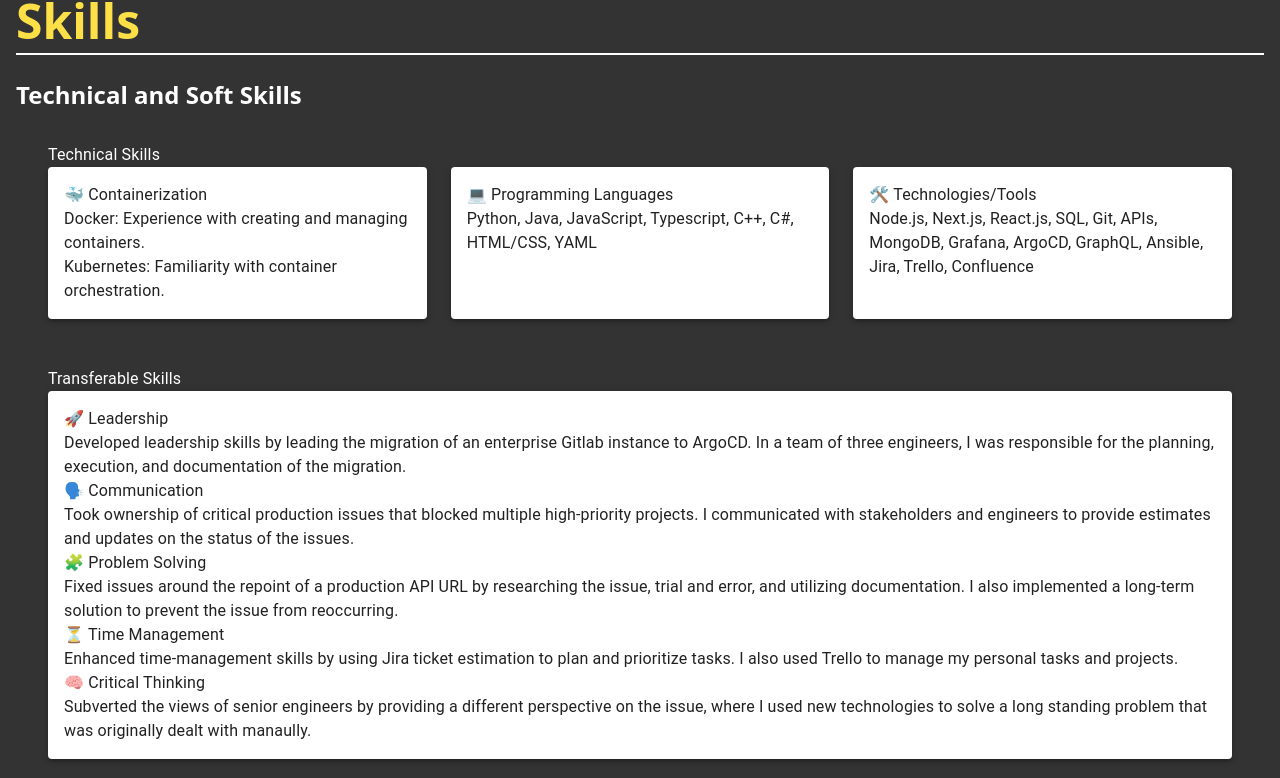
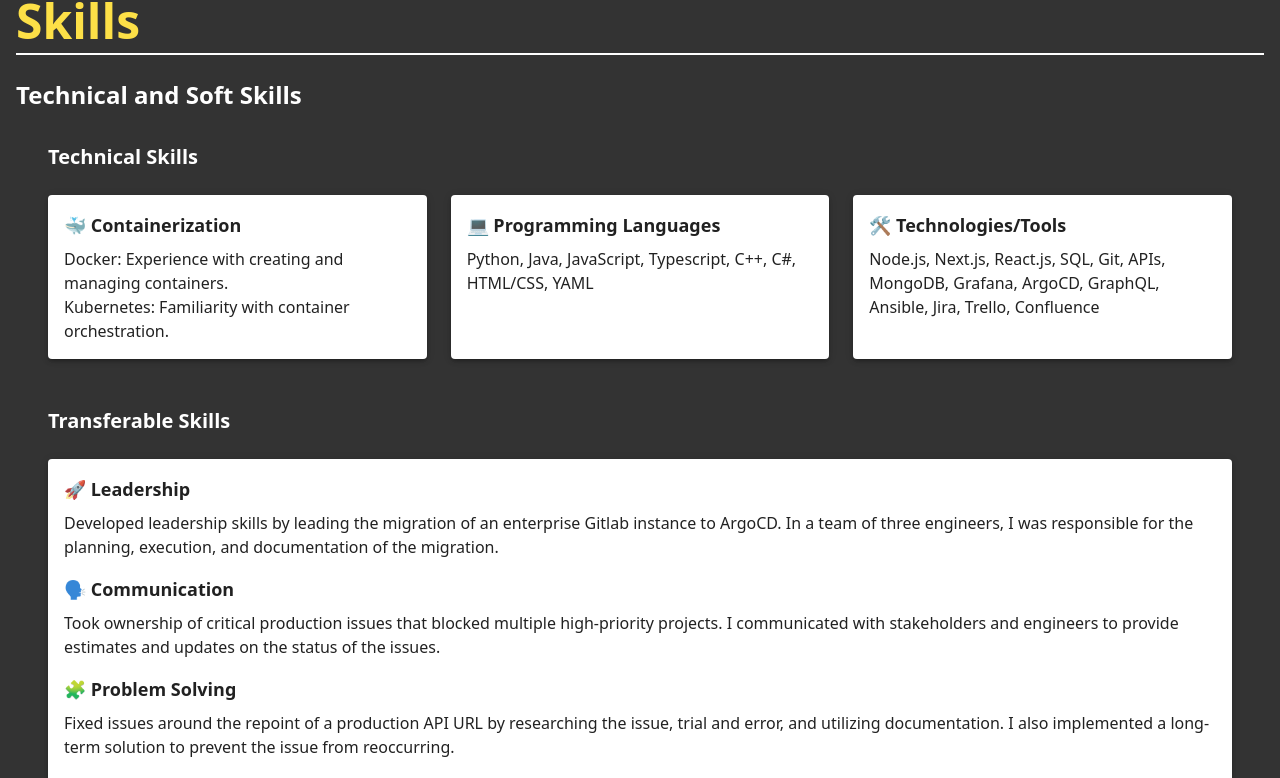
Before and after one commit to abrarbarbhuyia/portfolio-v2, a Next.js app: page / in a window 1280 px wide. Shown: the part 2089-2867 px from the top of the page. Built offline with nearby package versions, Linux system fonts and the light colour scheme.

Commit message:
fix: replaced typography with p

```diff
--- a/src/components/Skills.tsx
+++ b/src/components/Skills.tsx
@@ -1,86 +1,86 @@
 import React from "react";
-import { Grid, Typography, Paper, Box } from "@mui/material";
+import { Grid, Paper, Box } from "@mui/material";
 
 const Skills = () => {
   return (
     <div className="m-8">
-      <Typography  className="mb-6 font-bold text-xl">
+      <p  className="mb-6 font-bold text-xl">
         Technical Skills
-      </Typography>
+      </p>
       <Grid container spacing={3}>
         {/* Containerization */}
         <Grid item xs={12} md={4}>
           <Paper elevation={3} className="p-4 h-full">
-            <Typography className="mb-2 font-bold text-lg">
+            <p className="mb-2 font-bold text-lg">
               🐳 Containerization
-            </Typography>
-            <Typography >
+            </p>
+            <p >
               Docker: Experience with creating and managing containers.
               <br />Kubernetes: Familiarity with container orchestration.
-            </Typography>
+            </p>
           </Paper>
         </Grid>
 
         {/* Programming Languages */}
         <Grid item xs={12} md={4}>
           <Paper elevation={3} className="p-4 h-full ">
-            <Typography className="mb-2 font-bold text-lg">
+            <p className="mb-2 font-bold text-lg">
               💻 Programming Languages
-            </Typography>
-            <Typography >
+            </p>
+            <p >
               Python, Java, JavaScript, Typescript, C++, C#, HTML/CSS, YAML
-            </Typography>
+            </p>
           </Paper>
         </Grid>
 
         {/* Technologies */}
         <Grid item xs={12} md={4}>
           <Paper elevation={3} className="p-4 h-full">
-            <Typography className="mb-2 font-bold text-lg">
+            <p className="mb-2 font-bold text-lg">
               🛠️ Technologies/Tools
-            </Typography>
-            <Typography >
+            </p>
+            <p >
               Node.js, Next.js, React.js, SQL, Git, APIs, MongoDB, Grafana, ArgoCD, GraphQL, Ansible, Jira, Trello, Confluence
-            </Typography>
+            </p>
           </Paper>
         </Grid>
       </Grid>
 
       <Box mt={6}>
-        <Typography  className="mb-6 font-bold text-xl">
+        <p  className="mb-6 font-bold text-xl">
           Transferable Skills
-        </Typography>
+        </p>
         <Paper elevation={3} className="p-4">
-          <Typography className="mb-2 font-bold text-lg">
+          <p className="mb-2 font-bold text-lg">
             🚀 Leadership
-          </Typography>
-          <Typography >
+          </p>
+          <p >
             Developed leadership skills by leading the migration of an enterprise Gitlab instance to ArgoCD. In a team of three engineers, I was responsible for the planning, execution, and documentation of the migration.
-          </Typography>
-          <Typography className="mt-4 mb-2 font-bold text-lg">
+          </p>
+          <p className="mt-4 mb-2 font-bold text-lg">
             🗣️ Communication
-          </Typography>
-          <Typography >
+          </p>
+          <p >
             Took ownership of critical production issues that blocked multiple high-priority projects. I communicated with stakeholders and engineers to provide estimates and updates on the status of the issues.
-          </Typography>
-          <Typography className="mt-4 mb-2 font-bold text-lg">
+          </p>
+          <p className="mt-4 mb-2 font-bold text-lg">
             🧩 Problem Solving
-          </Typography>
-          <Typography >
+          </p>
+          <p >
             Fixed issues around the repoint of a production API URL by researching the issue, trial and error, and utilizing documentation. I also implemented a long-term solution to prevent the issue from reoccurring.
-          </Typography>
-          <Typography className="mt-4 mb-2 font-bold text-lg">
+          </p>
+          <p className="mt-4 mb-2 font-bold text-lg">
             ⏳ Time Management
-          </Typography>
-          <Typography >
+          </p>
+          <p >
             Enhanced time-management skills by using Jira ticket estimation to plan and prioritize tasks. I also used Trello to manage my personal tasks and projects.
-          </Typography>
-          <Typography className="mt-4 mb-2 font-bold text-lg">
+          </p>
+          <p className="mt-4 mb-2 font-bold text-lg">
             🧠 Critical Thinking
-          </Typography>
-          <Typography >
+          </p>
+          <p >
             Subverted the views of senior engineers by providing a different perspective on the issue, where I used new technologies to solve a long standing problem that was originally dealt with manaully.
-          </Typography>
+          </p>
         </Paper>
       </Box>
     </div>
```
